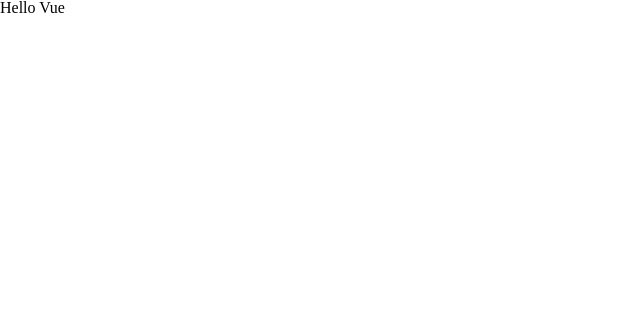
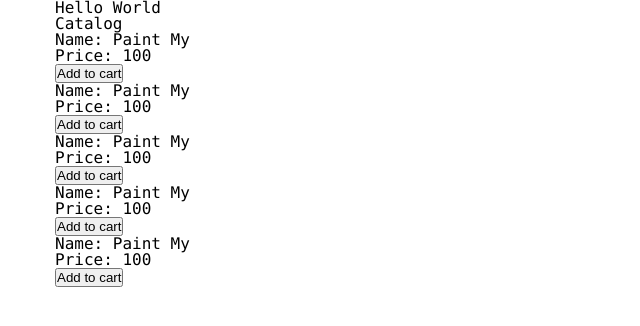
Before and after one commit to xelinel32/paint-shop, a Vue app: page / in a window 1280 px wide. Shown: the top 326 px of the page, without its empty margins (0-640 px from the left). Built offline with nearby package versions, Linux system fonts and the light colour scheme.

Commit message:
create hierarchy app

```diff
--- a/public/index.html
+++ b/public/index.html
@@ -1,15 +1,19 @@
 <!DOCTYPE html>
 <html lang="en">
   <head>
-    <meta charset="utf-8">
-    <meta http-equiv="X-UA-Compatible" content="IE=edge">
-    <meta name="viewport" content="width=device-width,initial-scale=1.0">
-    <link rel="icon" href="<%= BASE_URL %>favicon.ico">
+    <meta charset="utf-8" />
+    <meta http-equiv="X-UA-Compatible" content="IE=edge" />
+    <meta name="viewport" content="width=device-width,initial-scale=1.0" />
+    <link rel="icon" href="<%= BASE_URL %>favicon.ico" />
     <title><%= htmlWebpackPlugin.options.title %></title>
   </head>
   <body>
     <noscript>
-      <strong>We're sorry but <%= htmlWebpackPlugin.options.title %> doesn't work properly without JavaScript enabled. Please enable it to continue.</strong>
+      <strong
+        >We're sorry but <%= htmlWebpackPlugin.options.title %> doesn't work
+        properly without JavaScript enabled. Please enable it to
+        continue.</strong
+      >
     </noscript>
     <div id="app"></div>
     <!-- built files will be auto injected -->
--- a/src/App.vue
+++ b/src/App.vue
@@ -1,12 +1,18 @@
 <template>
   <div id="app">
-    <h1>Hello Vue</h1>
+    <div class="wrapper">
+      <main-wrapper></main-wrapper>
+    </div>
   </div>
 </template>
 
 <script>
+  import MainWrapper from '@/layouts/MainWrapper'
   export default {
     name: 'App',
+    components: {
+      MainWrapper,
+    },
   }
 </script>
 
--- a/src/assets/style.scss
+++ b/src/assets/style.scss
@@ -6,7 +6,7 @@
 }
 
 body {
-  font-family: Consolas;
+  font-family: 'Consolas', sans-serif;
   font-weight: 400;
   font-size: 16px;
 }
@@ -14,3 +14,17 @@ body {
 h1 {
   color: $black;
 }
+
+.wrapper {
+  overflow: hidden;
+  min-height: 100vh;
+  display: flex;
+  flex-direction: column;
+}
+
+.container {
+  max-width: 1200px;
+  width: 100%;
+  padding: 0 15px;
+  margin: 0 auto;
+}
--- /dev/null
+++ b/src/components/cart/Cart.vue
@@ -0,0 +1,11 @@
+<template>
+  <div class="cart"></div>
+</template>
+
+<script>
+  export default {
+    name: 'Cart',
+  }
+</script>
+
+<style lang="scss"></style>
--- /dev/null
+++ b/src/components/catalog/Catalog.vue
@@ -0,0 +1,19 @@
+<template>
+  <div class="catalog">
+    <h1>Catalog</h1>
+    <catalog-item v-for="i in 5" :key="i"></catalog-item>
+  </div>
+</template>
+
+<script>
+  import CatalogItem from '@/components/catalog/CatalogItem'
+  export default {
+    name: 'Catalog',
+    components: {
+      CatalogItem,
+    },
+    data: () => ({}),
+  }
+</script>
+
+<style lang="scss"></style>
--- /dev/null
+++ b/src/components/catalog/CatalogItem.vue
@@ -0,0 +1,17 @@
+<template>
+  <div class="catalog-item">
+    <ul>
+      <li>Name: <strong>Paint My</strong></li>
+      <li>Price: <strong>100</strong></li>
+      <button>Add to cart</button>
+    </ul>
+  </div>
+</template>
+
+<script>
+  export default {
+    name: 'CatalogItem',
+  }
+</script>
+
+<style lang="scss"></style>
--- /dev/null
+++ b/src/layouts/MainWrapper.vue
@@ -0,0 +1,23 @@
+<template>
+  <div class="main-wrapper">
+    <div class="container">
+      <h1>Hello World</h1>
+      <catalog></catalog>
+      <cart></cart>
+    </div>
+  </div>
+</template>
+
+<script>
+  import Catalog from '@/components/catalog/Catalog'
+  import Cart from '@/components/cart/Cart'
+  export default {
+    name: 'MainWrapper',
+    components: {
+      Catalog,
+      Cart,
+    },
+  }
+</script>
+
+<style lang="scss"></style>
--- a/src/main.js
+++ b/src/main.js
@@ -1,7 +1,7 @@
 import Vue from 'vue'
 import App from './App.vue'
+import '../node_modules/reset-css/sass/_reset.scss'
 import './assets/style.scss'
-import '../node_modules/reset-css/sass/_reset.scss'
 
 Vue.config.productionTip = false
 
```
